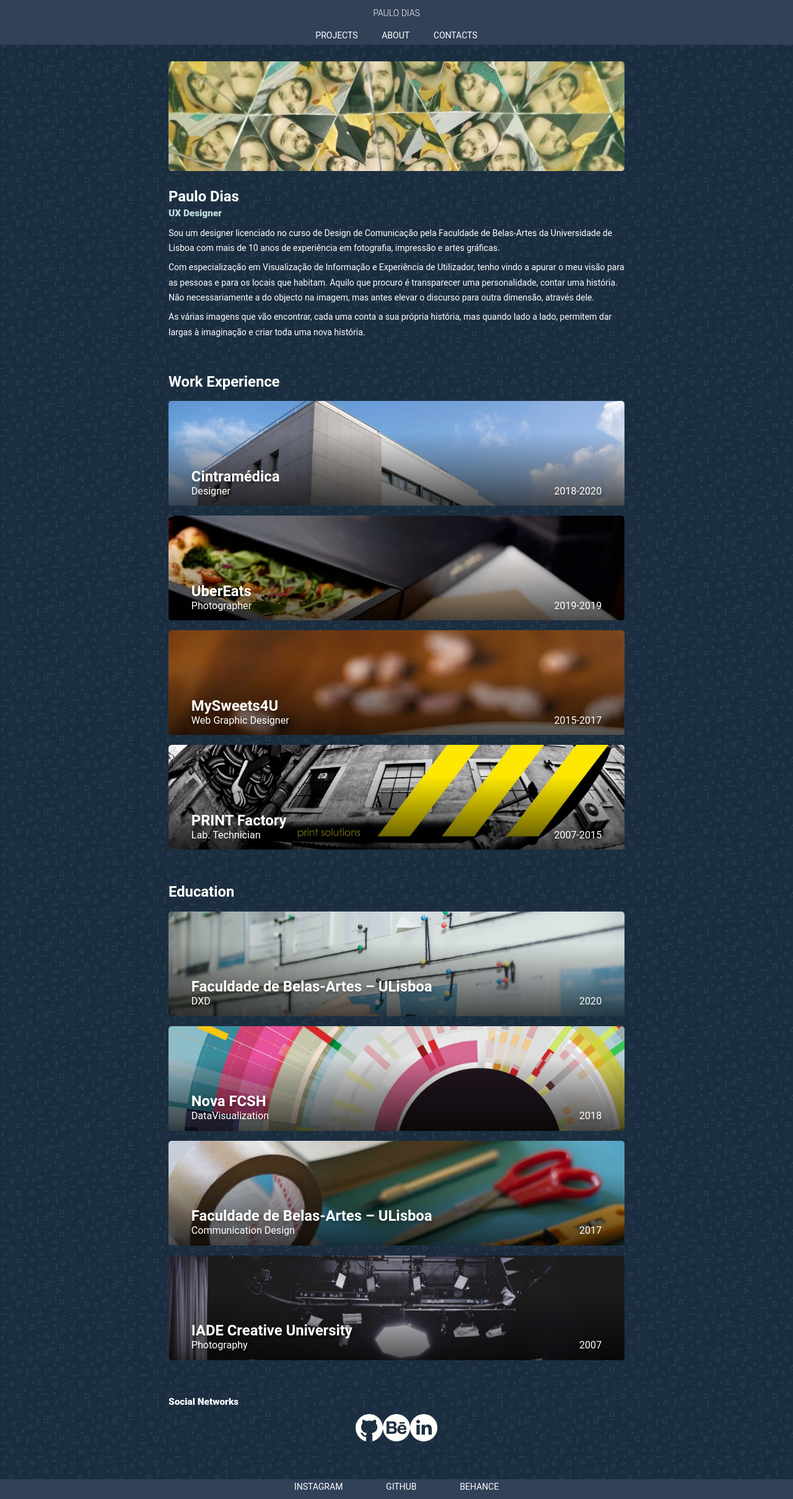
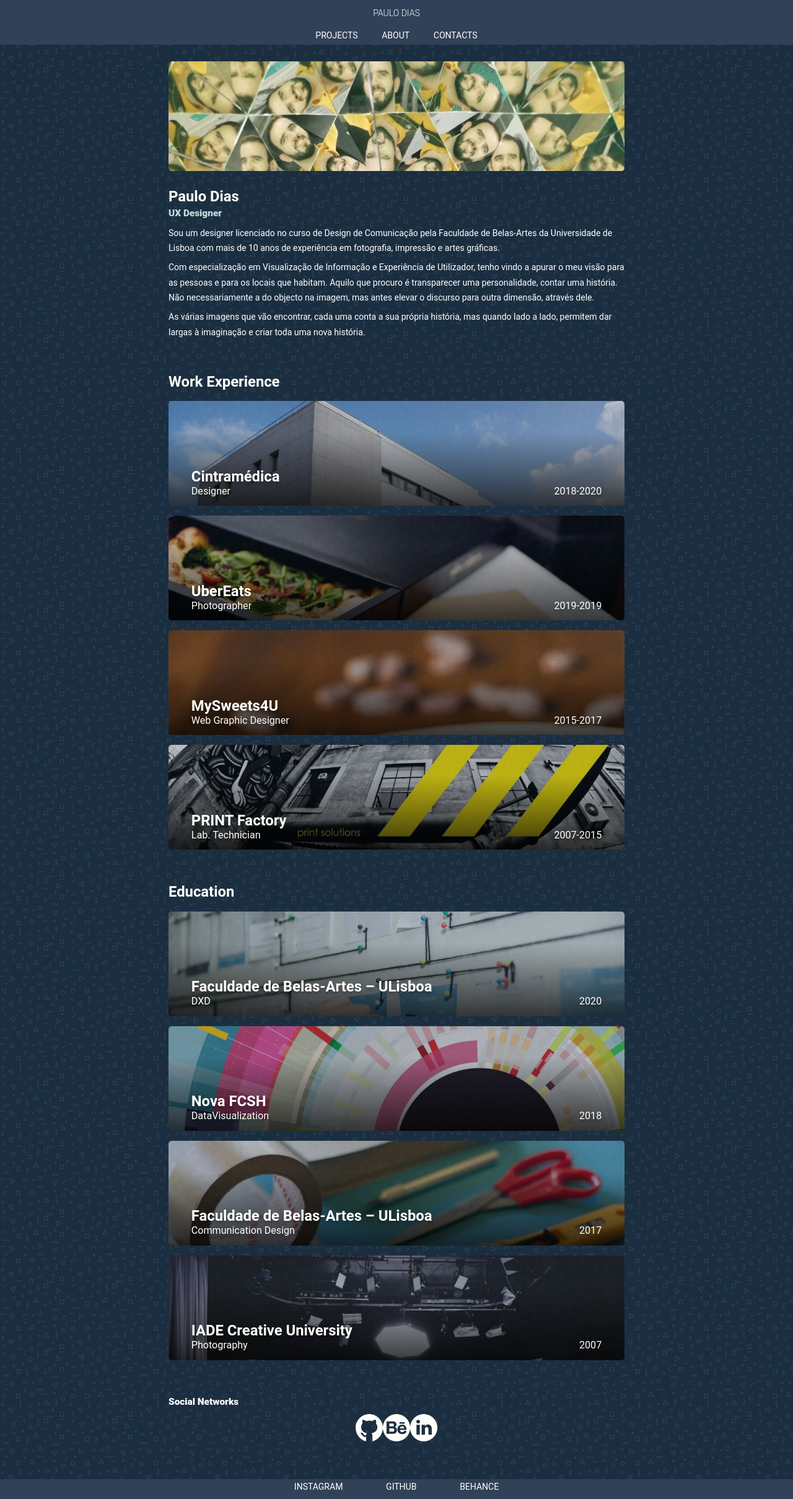
Before and after one commit to pauloshdias/portfolio, a Jekyll site: the page built from about.html, in a window 1280 px wide. Shown: the whole page at 62% size. Built offline with Jekyll 4.4.1, drawn with Linux system fonts in a browser that asks for light colours.

Commit message:
comment 'next project' link and removal of hover in about area

```diff
--- a/_projects/hallstatt.html
+++ b/_projects/hallstatt.html
@@ -30,4 +30,4 @@
             alt="photo of a village in the foot of a big mountain and close to a lake featuring a church">
     </picture>
 </section>
-{% include nextproject.html %}
+<!-- {% include nextproject.html %} -->
--- a/_sass/minima/_layout.scss
+++ b/_sass/minima/_layout.scss
@@ -128,7 +128,36 @@
     z-index: 2;
   }
 }
-
+.image-about {
+  @extend .about-list-wrapper;
+  content: '';
+    position: absolute;
+    top: 0;
+    right: 0;
+    bottom: 0;
+    left: 0;
+    background: linear-gradient(180deg, rgba(0, 0, 0, 0) 28.86%, #000000 97.32%);
+    opacity: 0.7;
+}
+.about-list-wrapper {
+  @extend .img-box;
+  &:before {
+    content: '';
+    position: absolute;
+    top: 0;
+    right: 0;
+    bottom: 0;
+    left: 0;
+    background: linear-gradient(180deg, rgba(0, 0, 0, 0) 28.86%, #000000 97.32%);
+    opacity: 0.7;
+  }
+  a {
+    width: 100%;
+    height: 100%;
+    position: absolute;
+    z-index: 2;
+  }
+}
 
 .image {
   @extend .list-wrapper;
@@ -198,6 +227,19 @@
   margin-top: -8px;
 }
 
+/*
+* CONTACTS
+*/
+
+.form-wrapper {
+  display: block;
+  margin: auto;
+}
+
+.form-label {
+  display: flex;
+  flex-direction: column;
+}
 
 
 /* ---------------------------- */
--- a/about.html
+++ b/about.html
@@ -21,8 +21,8 @@
         <h3 class="about-title">Work Experience</h3>
         <ul>
             {% for job in site.data.experience.docs %}
-            <li class="list-wrapper">
-                <div class="image">
+            <li class="about-list-wrapper">
+                <div class="image-about">
                     <img src="assets/img/experience/{{ job.image }}" alt="{{ job.alt }}">
                 </div>
                 <div class="details-wrapper">
@@ -44,8 +44,8 @@
         <h3 class="about-title">Education</h3>
         <ul>
             {% for course in site.data.education.docs %}
-            <li class="list-wrapper">
-                <div class="image">
+            <li class="about-list-wrapper">
+                <div class="image-about">
                     <img src="assets/img/education/{{ course.image }}" alt="{{ course.alt }}">
                 </div>
                 <div class="details-wrapper">
```
Also changed, not shown: _projects/fallen-angels.html (+11 -6 lines), _projects/sportsware.html (+19 -10 lines), contacts.html (+26 -2 lines).
